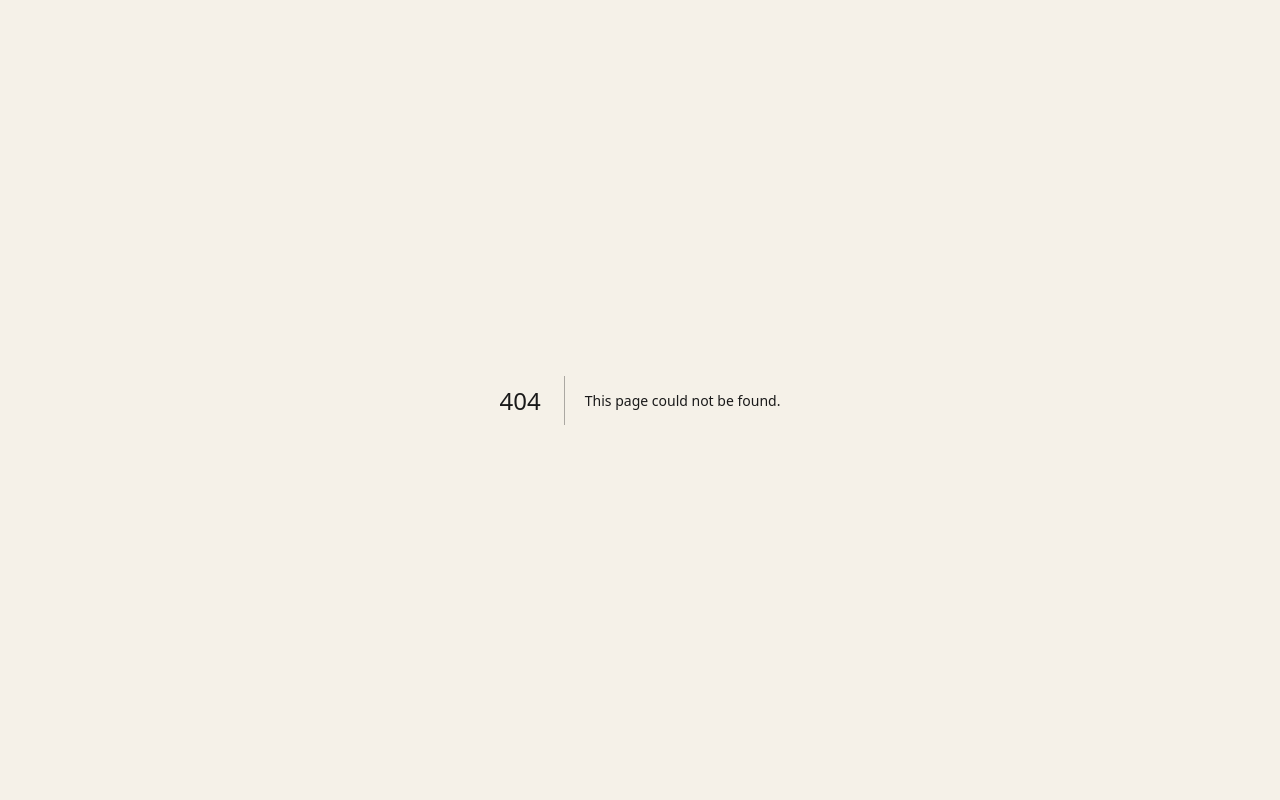
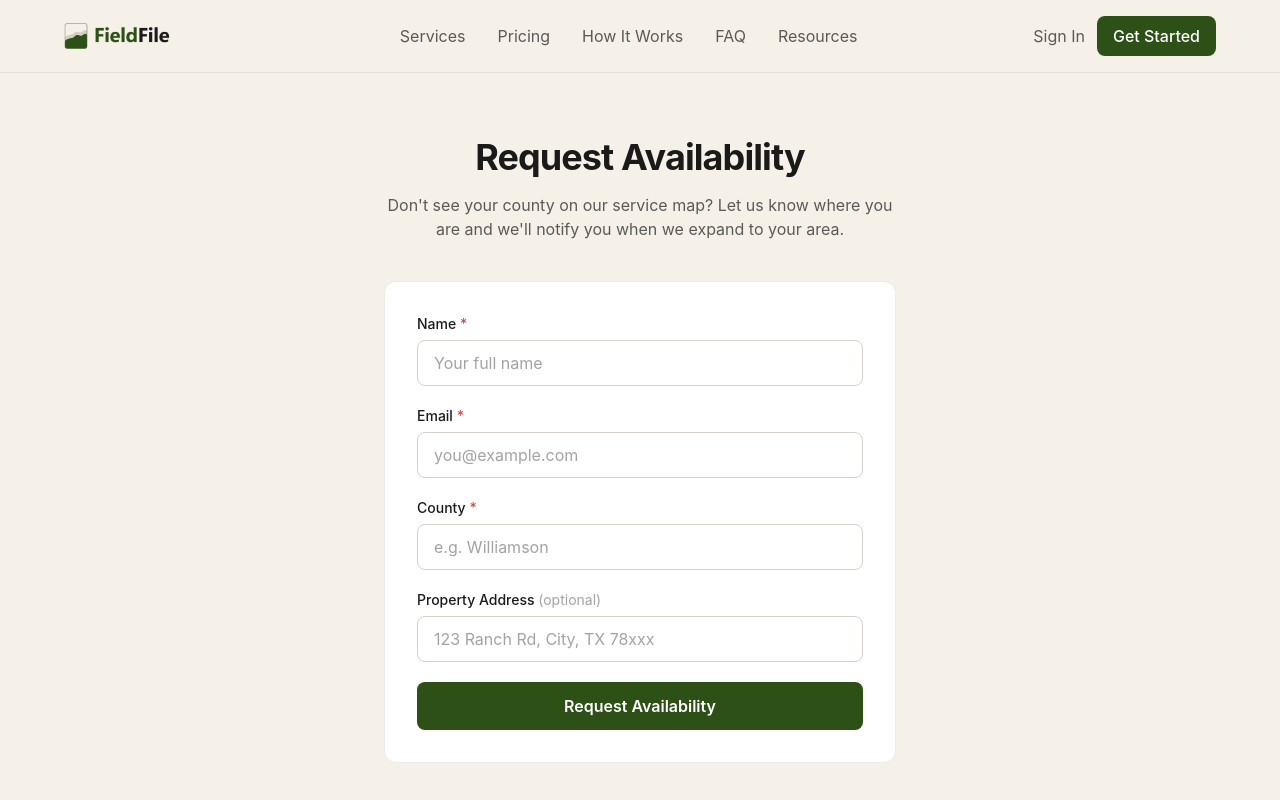
Before and after one commit to katiezsheridan/FieldFile, a Next.js app: page /request-availability in a window 1280 px wide. Before the commit this address had no page. Shown: the top 800 px of the page. Built offline with nearby package versions, Linux system fonts and the light colour scheme; no server answers.

Commit message:
Add request availability form for county expansion requests
- Create /request-availability page with name, email, county, optional address
- Saves to Supabase availability_requests table
- Link from services page map section

Co-Authored-By: Claude Opus 4.6 <noreply@anthropic.com>

```diff
--- /dev/null
+++ b/app/(marketing)/request-availability/page.tsx
@@ -0,0 +1,180 @@
+"use client";
+
+import { useState } from "react";
+import Link from "next/link";
+import { createClient } from "@supabase/supabase-js";
+
+const supabase = createClient(
+  process.env.NEXT_PUBLIC_SUPABASE_URL!,
+  process.env.NEXT_PUBLIC_SUPABASE_ANON_KEY!
+);
+
+export default function RequestAvailabilityPage() {
+  const [name, setName] = useState("");
+  const [email, setEmail] = useState("");
+  const [county, setCounty] = useState("");
+  const [address, setAddress] = useState("");
+  const [submitted, setSubmitted] = useState(false);
+  const [submitting, setSubmitting] = useState(false);
+
+  async function handleSubmit(e: React.FormEvent) {
+    e.preventDefault();
+    setSubmitting(true);
+
+    try {
+      await supabase.from("availability_requests").insert({
+        name,
+        email,
+        county,
+        address: address || null,
+      });
+    } catch {
+      // Still show success to user
+    }
+
+    setSubmitted(true);
+    setSubmitting(false);
+  }
+
+  if (submitted) {
+    return (
+      <div className="bg-field-cream">
+        <section className="py-20 px-6">
+          <div className="max-w-lg mx-auto text-center">
+            <div className="w-16 h-16 bg-field-green/10 rounded-full flex items-center justify-center mx-auto mb-6">
+              <svg
+                className="w-8 h-8 text-field-green"
+                fill="none"
+                stroke="currentColor"
+                viewBox="0 0 24 24"
+              >
+                <path
+                  strokeLinecap="round"
+                  strokeLinejoin="round"
+                  strokeWidth={2}
+                  d="M5 13l4 4L19 7"
+                />
+              </svg>
+            </div>
+            <h1 className="text-2xl font-bold text-field-black mb-4">
+              Request Received
+            </h1>
+            <p className="text-field-black/70 mb-8">
+              Thanks, {name}! We&apos;ll reach out when FieldFile is available
+              in {county} County.
+            </p>
+            <Link
+              href="/"
+              className="inline-block bg-field-forest text-white px-6 py-2 rounded-lg font-medium hover:bg-field-forest/90 transition-colors"
+            >
+              Back to home
+            </Link>
+          </div>
+        </section>
+      </div>
+    );
+  }
+
+  return (
+    <div className="bg-field-cream">
+      <section className="py-16 px-6">
+        <div className="max-w-lg mx-auto">
+          <div className="text-center mb-10">
+            <h1 className="text-3xl md:text-4xl font-bold text-field-black mb-4 tracking-tight">
+              Request Availability
+            </h1>
+            <p className="text-field-black/70">
+              Don&apos;t see your county on our service map? Let us know where
+              you are and we&apos;ll notify you when we expand to your area.
+            </p>
+          </div>
+
+          <form
+            onSubmit={handleSubmit}
+            className="bg-white rounded-xl border border-field-brown/10 p-6 sm:p-8 space-y-5"
+          >
+            <div>
+              <label
+                htmlFor="name"
+                className="block text-sm font-medium text-field-ink mb-1.5"
+              >
+                Name <span className="text-field-red">*</span>
+              </label>
+              <input
+                id="name"
+                type="text"
+                required
+                value={name}
+                onChange={(e) => setName(e.target.value)}
+                placeholder="Your full name"
+                className="w-full px-4 py-2.5 rounded-lg border border-field-wheat bg-white text-field-ink placeholder:text-field-ink/40 focus:outline-none focus:border-field-green transition-colors"
+              />
+            </div>
+
+            <div>
+              <label
+                htmlFor="email"
+                className="block text-sm font-medium text-field-ink mb-1.5"
+              >
+                Email <span className="text-field-red">*</span>
+              </label>
+              <input
+                id="email"
+                type="email"
+                required
+                value={email}
+                onChange={(e) => setEmail(e.target.value)}
+                placeholder="you@example.com"
+                className="w-full px-4 py-2.5 rounded-lg border border-field-wheat bg-white text-field-ink placeholder:text-field-ink/40 focus:outline-none focus:border-field-green transition-colors"
+              />
+            </div>
+
+            <div>
+              <label
+                htmlFor="county"
+                className="block text-sm font-medium text-field-ink mb-1.5"
+              >
+                County <span className="text-field-red">*</span>
+              </label>
+              <input
+                id="county"
+                type="text"
+                required
+                value={county}
+                onChange={(e) => setCounty(e.target.value)}
+                placeholder="e.g. Williamson"
+                className="w-full px-4 py-2.5 rounded-lg border border-field-wheat bg-white text-field-ink placeholder:text-field-ink/40 focus:outline-none focus:border-field-green transition-colors"
+              />
+            </div>
+
+            <div>
+              <label
+                htmlFor="address"
+                className="block text-sm font-medium text-field-ink mb-1.5"
+              >
+                Property Address{" "}
+                <span className="text-field-ink/40 font-normal">(optional)</span>
+              </label>
+              <input
+                id="address"
+                type="text"
+                value={address}
+                onChange={(e) => setAddress(e.target.value)}
+                placeholder="123 Ranch Rd, City, TX 78xxx"
+                className="w-full px-4 py-2.5 rounded-lg border border-field-wheat bg-white text-field-ink placeholder:text-field-ink/40 focus:outline-none focus:border-field-green transition-colors"
+              />
+            </div>
+
+            <button
+              type="submit"
+              disabled={submitting}
+              className="w-full bg-field-forest text-white py-3 rounded-lg font-semibold hover:bg-field-forest/90 transition-colors disabled:opacity-50"
+            >
+              {submitting ? "Submitting..." : "Request Availability"}
+            </button>
+          </form>
+        </div>
+      </section>
+    </div>
+  );
+}
--- a/app/(marketing)/services/page.tsx
+++ b/app/(marketing)/services/page.tsx
@@ -408,7 +408,7 @@ export default function ServicesPage() {
             <p className="text-center text-sm text-field-black/50 mt-4">
               Don&apos;t see your county?{" "}
               <Link
-                href="/quiz"
+                href="/request-availability"
                 className="text-field-forest font-medium hover:underline"
               >
                 Request availability in your county
--- a/middleware.ts
+++ b/middleware.ts
@@ -13,6 +13,7 @@ const isPublicRoute = createRouteMatcher([
   '/quiz',
   '/services',
   '/resources',
+  '/request-availability',
 ])
 
 export default clerkMiddleware(async (auth, request) => {
```
